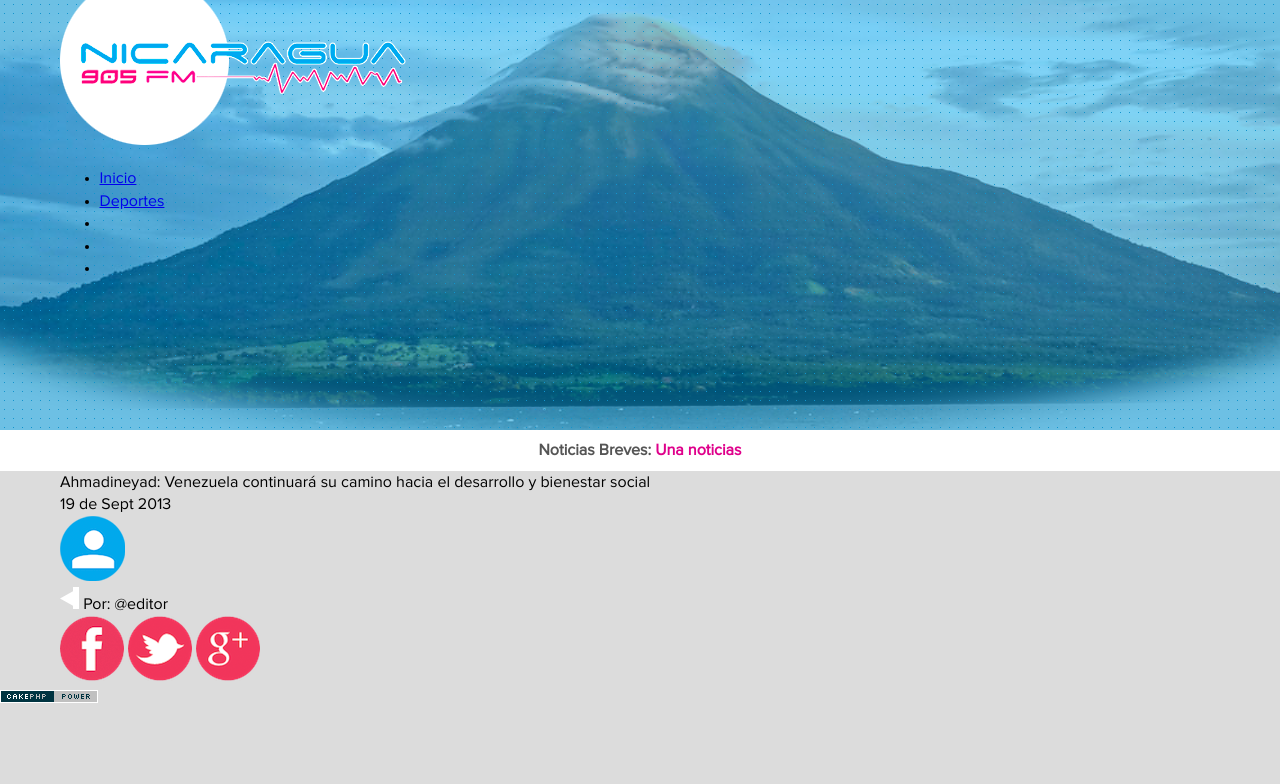
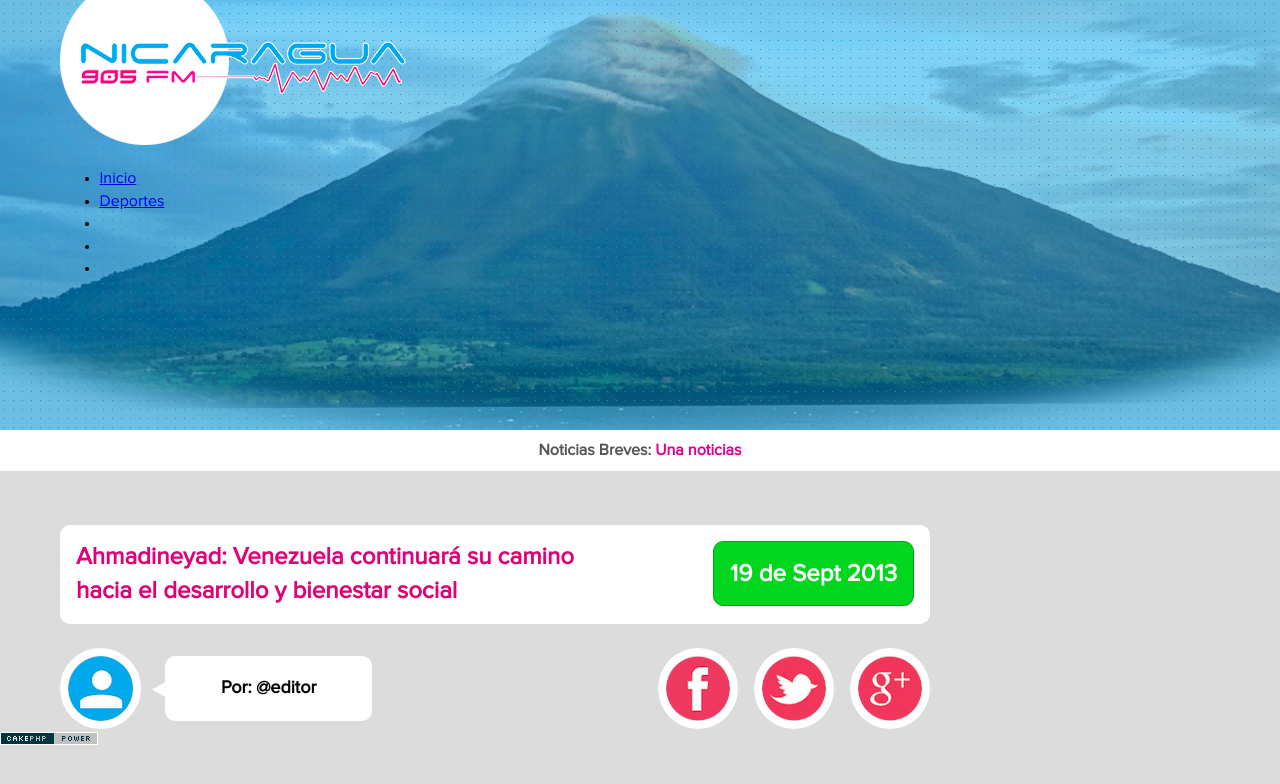
Before and after one commit to grlopez90/radionicaragua, a CakePHP app: the page made by app/View/Noticias/ver.ctp in a window 1280 px wide. Shown: the top 784 px of the page. Run offline with PHP 8.4 and a stand-in for CakePHP, Linux system fonts and the light colour scheme; the template is opened without the code that fills it, so the values that code supplies are empty; some libraries are stand-ins or nearby versions.

Commit message:
Cambio de CSS

```diff
--- a/app/webroot/css/default.css
+++ b/app/webroot/css/default.css
@@ -10,18 +10,18 @@
 }
 
 body {
+	background: #dcdcdc repeat;
     font: normal 16px/1.4 ProximaNova-Regular;
-    background: #dcdcdc;
 }
 
 html {
-	background: none !important;
+	background: none;
 }
 
 #content {
 	margin: 0 auto;
 	max-width: 1160px;
-	width: 100%;
+	width:100%;
 }
 
 #header {
@@ -41,8 +41,77 @@ html {
 	width: 100%;
 }
 
+#wraper-news {
+	float: left;
+	margin-top: 3.375em;
+	width: 75%;
+}
+
+.border-radius {
+	border-radius: 10px;
+	-webkit-border-radius: 10px;
+	-ms-border-radius: 10px;
+}
+
+.bottom-header-news {
+	margin-top: 2em;
+	height: 65px;
+}
+
+.bottom-header-news img {
+	border: .5em solid #fff;
+	border-radius: 50%;
+	-webkit-border-radius: 50%;
+	-ms-border-radius: 50%;
+	float: left;
+	margin-top: -.5em;
+}
+
+.bottom-header-news span {
+	font-size: 1.125em;
+}
+
 .breve {
 	color: #df008b;
+}
+
+.clear {clear: both;}
+
+.date-news {
+	background: #00d61e;
+	border: 1px solid #00a617;
+	color: #fff;
+	float: right;
+	height: 65px;
+}
+
+.editor-news {
+	background: #fff;
+	float: left;
+	height: 65px;
+	line-height: 65px;
+	margin-left: 1.5em;
+	padding: 0 3.5em;
+	position:relative;
+}
+
+.editor-news img {
+	border: 0;
+	left: -13px;
+	position: absolute;
+	top: 30px;
+}
+
+.header-news {
+	font-weight: bold;
+
+}
+
+.padding {
+	padding: 1em;
+	-webkit-box-sizing: border-box;
+	-moz-box-sizing: border-box;
+	box-sizing: border-box;
 }
 
 .recientes {
@@ -60,8 +129,36 @@ html {
 	width: 1160px;
 }
 
+.social-news {
+	float: right;
+}
+
+.social-news img {
+	margin-left: 1em;
+}
+
+.title-news {
+	background: #fff;
+	color: #e20076;
+	float: left;
+	max-width: 65%;
+}
+
 .top {
 	margin: 0 auto;
-	position:relative;
+	position: relative;
 	width: 1161px;
 }
+
+.top-header-news {
+	background: #fff;
+}
+
+.top-header-news span {
+	font-size: 1.5em;
+}
+
+.wraper-editor-news {
+	float: left;
+	width: 50%;
+}
```
Also changed, not shown: 5 other files. Lines whose indentation alone changed are shown as unchanged.
